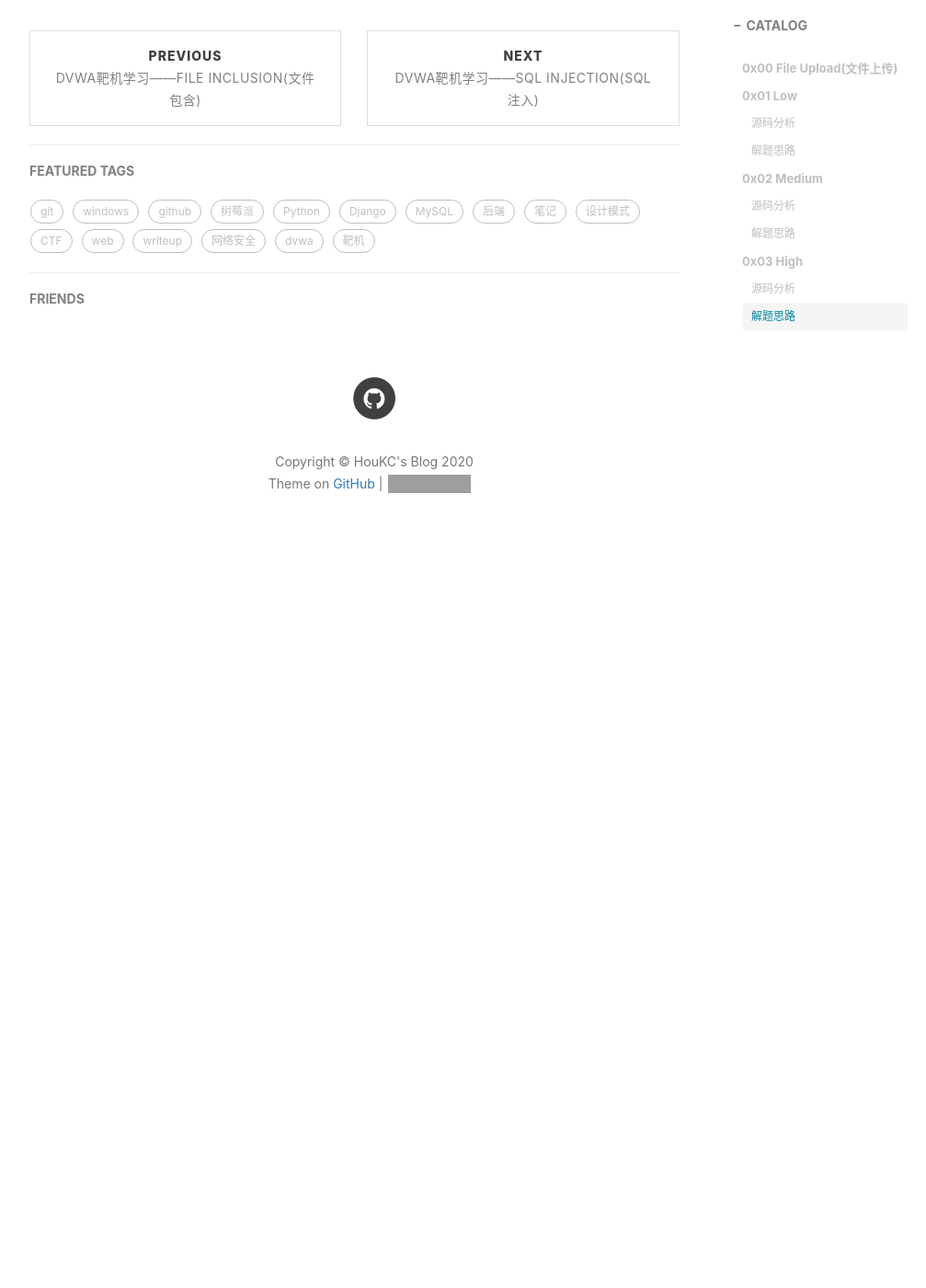
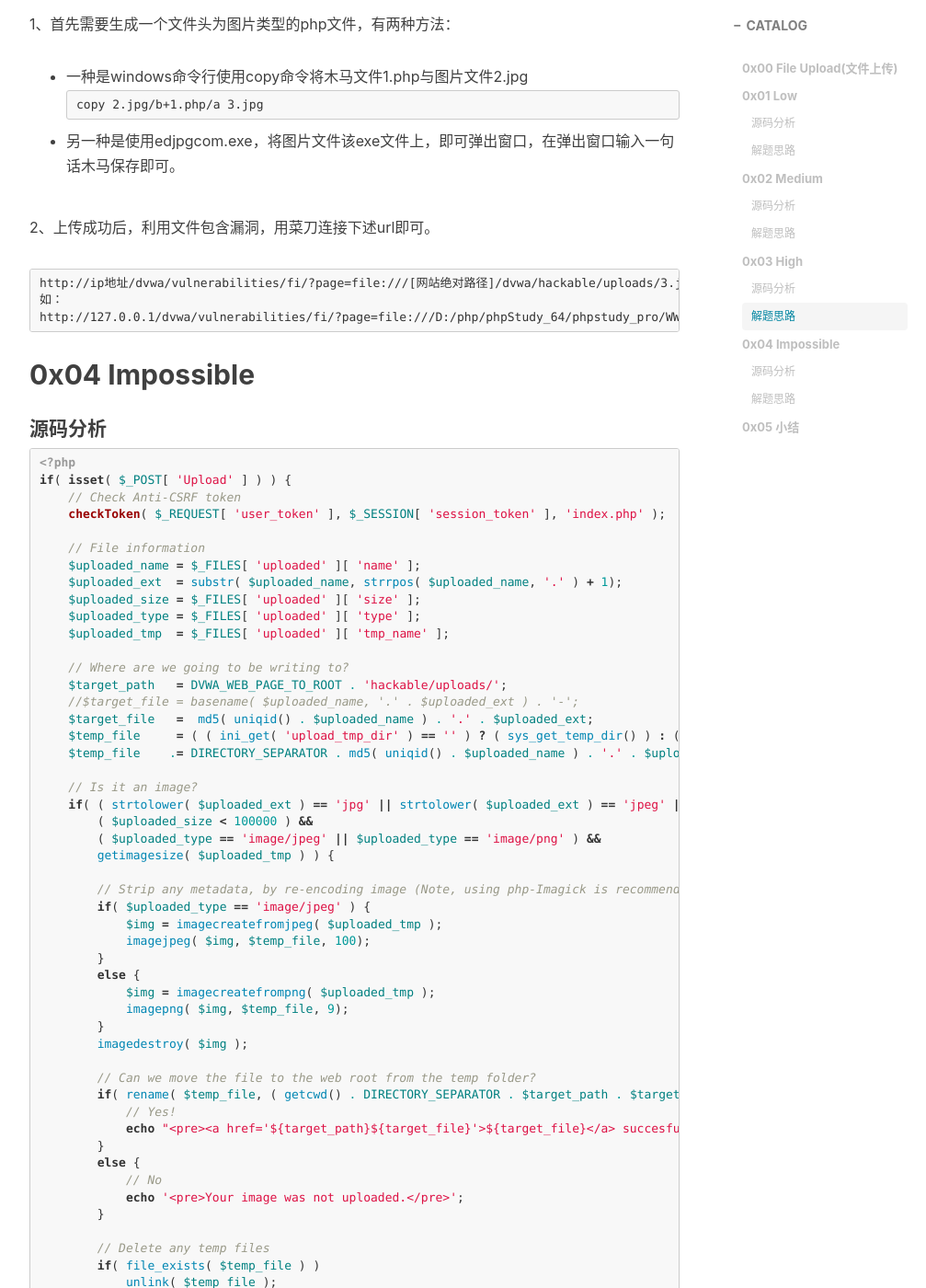
Before and after one commit to HouKC/houkc.github.io, a Jekyll site: the page built from _posts/2020-07-15-dvwa5.md, in a window 1280 px wide and 1400 px high, scrolled down 4141 px. Shown: the whole window at 92% size, without its empty margins (233-1240 px from the left). Built offline with Jekyll 4.4.1, drawn with Linux system fonts in a browser that asks for light colours; nearby versions of some CDN libraries; comment, search, counter and statistics services are not loaded; before the commit the page ends 4771 px from its top, so only the background shows below that; some of the changed text lies outside the part shown; grey boxes are pictures that could not be loaded.

Commit message:
create 2020-11-21-dvwa8.md and update dvwa5,6,7

````diff
--- a/_posts/2020-07-15-dvwa5.md
+++ b/_posts/2020-07-15-dvwa5.md
@@ -51,6 +51,7 @@ basename(path, suffix)返回path中的文件名部分，如果可选参数suffix
 直接上传webshell，用菜刀或weevely连接。
 weevely 生成webshell。
 kali Linux终端输入：
+
 ```
 weevely generate pass 1.php		# 在当前路径下生成1.php文件，密码是pass
 
@@ -107,6 +108,7 @@ if( isset( $_POST[ 'Upload' ] ) ) {
 
 weevely 生成webshell。
 kali Linux终端输入：
+
 ```
 weevely generate pass 1.php		# 在当前路径下生成1.php文件，密码是pass
 
@@ -123,7 +125,6 @@ shell_sh [cmd]	# cmd是shell命令，如dir
 #### 源码分析
 ```php
 <?php
-
 if( isset( $_POST[ 'Upload' ] ) ) {
     // Where are we going to be writing to?
     $target_path  = DVWA_WEB_PAGE_TO_ROOT . "hackable/uploads/";
@@ -155,23 +156,127 @@ if( isset( $_POST[ 'Upload' ] ) ) {
         echo '<pre>Your image was not uploaded. We can only accept JPEG or PNG images.</pre>';
     }
 }
-
 ?>
 ```
-待补充。
+strrpos(string,find,start)函数返回字符串find在另一字符串string中最后一次出现的位置，如果没有找到字符串则返回false，可选参数start规定开始搜索的位置。
+
+getimagesize(string filename)函数则会通过读取文件头，返回图片的长、宽等信息，如果没有相关的图片文件头，函数会报错。
+
+所以，High级别下会先读取文件名中最后一个”.”后的字符串作为文件后缀来限制文件类型，因此要求上传文件名形式必须是”.jpg”、”.jpeg” 、”.png”之一。同时，getimagesize函数限制了上传文件的文件头必须为图片类型。
+
+此时本来可以利用Apache的解析漏洞，文件命名为1.php%002.jpg进行%00截断，绕过strrpos对文件后缀的检查，但是行不通的。因为还要检查图片头格式，所以这里将使用图片木马的方式，直接生成图片木马，然后利用文件包含漏洞包含到php文件中进行利用。
 
 #### 解题思路
-待补充。
+1、首先需要生成一个文件头为图片类型的php文件，有两种方法：
 
-weevely 生成webshell。
-kali Linux终端输入：
+- 一种是windows命令行使用copy命令将木马文件1.php与图片文件2.jpg
+```cmd
+copy 2.jpg/b+1.php/a 3.jpg
 ```
-weevely generate pass 1.php		# 在当前路径下生成1.php文件，密码是pass
+- 另一种是使用edjpgcom.exe，将图片文件该exe文件上，即可弹出窗口，在弹出窗口输入一句话木马保存即可。
 
-然后到DVWA上传1.php文件，再到终端输入：
-weevely "http://ip地址/dvwa/hackable/uploads/1.php" pass
-连接后输入：
-system_info		# 可以查看系统信息
-shell_sh [cmd]	# cmd是shell命令，如dir
-...
+2、上传成功后，利用文件包含漏洞，用菜刀连接下述url即可。
+
+```url
+http://ip地址/dvwa/vulnerabilities/fi/?page=file:///[网站绝对路径]/dvwa/hackable/uploads/3.jpg
+如：
+http://127.0.0.1/dvwa/vulnerabilities/fi/?page=file:///D:/php/phpStudy_64/phpstudy_pro/WWW/dvwa/hackable/uploads/3.jpg
 ```
+
+
+## 0x04 Impossible
+#### 源码分析
+```php
+<?php
+if( isset( $_POST[ 'Upload' ] ) ) {
+    // Check Anti-CSRF token
+    checkToken( $_REQUEST[ 'user_token' ], $_SESSION[ 'session_token' ], 'index.php' );
+
+    // File information
+    $uploaded_name = $_FILES[ 'uploaded' ][ 'name' ];
+    $uploaded_ext  = substr( $uploaded_name, strrpos( $uploaded_name, '.' ) + 1);
+    $uploaded_size = $_FILES[ 'uploaded' ][ 'size' ];
+    $uploaded_type = $_FILES[ 'uploaded' ][ 'type' ];
+    $uploaded_tmp  = $_FILES[ 'uploaded' ][ 'tmp_name' ];
+
+    // Where are we going to be writing to?
+    $target_path   = DVWA_WEB_PAGE_TO_ROOT . 'hackable/uploads/';
+    //$target_file   = basename( $uploaded_name, '.' . $uploaded_ext ) . '-';
+    $target_file   =  md5( uniqid() . $uploaded_name ) . '.' . $uploaded_ext;
+    $temp_file     = ( ( ini_get( 'upload_tmp_dir' ) == '' ) ? ( sys_get_temp_dir() ) : ( ini_get( 'upload_tmp_dir' ) ) );
+    $temp_file    .= DIRECTORY_SEPARATOR . md5( uniqid() . $uploaded_name ) . '.' . $uploaded_ext;
+
+    // Is it an image?
+    if( ( strtolower( $uploaded_ext ) == 'jpg' || strtolower( $uploaded_ext ) == 'jpeg' || strtolower( $uploaded_ext ) == 'png' ) &&
+        ( $uploaded_size < 100000 ) &&
+        ( $uploaded_type == 'image/jpeg' || $uploaded_type == 'image/png' ) &&
+        getimagesize( $uploaded_tmp ) ) {
+
+        // Strip any metadata, by re-encoding image (Note, using php-Imagick is recommended over php-GD)
+        if( $uploaded_type == 'image/jpeg' ) {
+            $img = imagecreatefromjpeg( $uploaded_tmp );
+            imagejpeg( $img, $temp_file, 100);
+        }
+        else {
+            $img = imagecreatefrompng( $uploaded_tmp );
+            imagepng( $img, $temp_file, 9);
+        }
+        imagedestroy( $img );
+
+        // Can we move the file to the web root from the temp folder?
+        if( rename( $temp_file, ( getcwd() . DIRECTORY_SEPARATOR . $target_path . $target_file ) ) ) {
+            // Yes!
+            echo "<pre><a href='${target_path}${target_file}'>${target_file}</a> succesfully uploaded!</pre>";
+        }
+        else {
+            // No
+            echo '<pre>Your image was not uploaded.</pre>';
+        }
+
+        // Delete any temp files
+        if( file_exists( $temp_file ) )
+            unlink( $temp_file );
+    }
+    else {
+        // Invalid file
+        echo '<pre>Your image was not uploaded. We can only accept JPEG or PNG images.</pre>';
+    }
+}
+
+// Generate Anti-CSRF token
+generateSessionToken();
+?>
+```
+从源码中可以看出对上传的文件做了非常严格的检查、图片格式转换以及重命名。
+
+1、首先是checkToken检查token值，以防止CSRF漏洞利用。
+
+2、接着用uniqid函数生成随机的唯一字符串，与上传时的文件名拼接，进行MD5哈希，生成复杂文件名，以防止%00截断。
+```php
+md5( uniqid() . $uploaded_name ) . '.' . $uploaded_ext
+```
+
+3、后缀名白名单检查以及文件大小限制，只限制jpg、jpeg、png后缀的文件上传。
+
+4、图片头检查及图片内容迁移
+- imagecreatefromjpeg ( filename )函数会检查图片文件的图像标识，成功则返回图像标识，否则返回false。
+- imagejpeg ( image , filename , quality)函数创建jpeg图像，从image图像以filename为文件名创建一个JPEG图像，参数quality，取值0~100，0为失真最严重，但文件更小；100失真最小，文件更大。
+- imagecreatefrompng和imagepng同上。
+- imagedestroy( img )函数用于销毁图像资源。
+
+根据MIME标识，将jpeg（包括jpg）或png图片内容转移至临时文件，销毁原来上传的文件，这样保证图片文件内容格式的完整。
+
+5、重命名
+用步骤2中生成的复杂字符串作为新的文件名，保存步骤4的图片内容到文件。
+
+#### 解题思路
+无。
+
+
+## 0x05 小结
+防御方法：
+- CSRF token防御CSRF攻击。
+- 白名单检查文件后缀、MIME等，防止黑名单遗漏后缀名被绕过。
+- 文件重命名，用时间、旧文件名等加盐（自设的一段字符串）哈希（md5、sha1、sha256等），以防%00截断绕过。
+- 限制大小，以防上传大马。
+- 对文件内容严格检查，图片头、内容等的完整性检查，重新生成文件保存。
````
Also changed, not shown: _posts/2020-08-13-dvwa6.md (+10 -0 lines), _posts/2020-11-17-dvwa7.md (+11 -1 lines), _posts/2020-11-21-dvwa8.md (added, +32 -0 lines).
